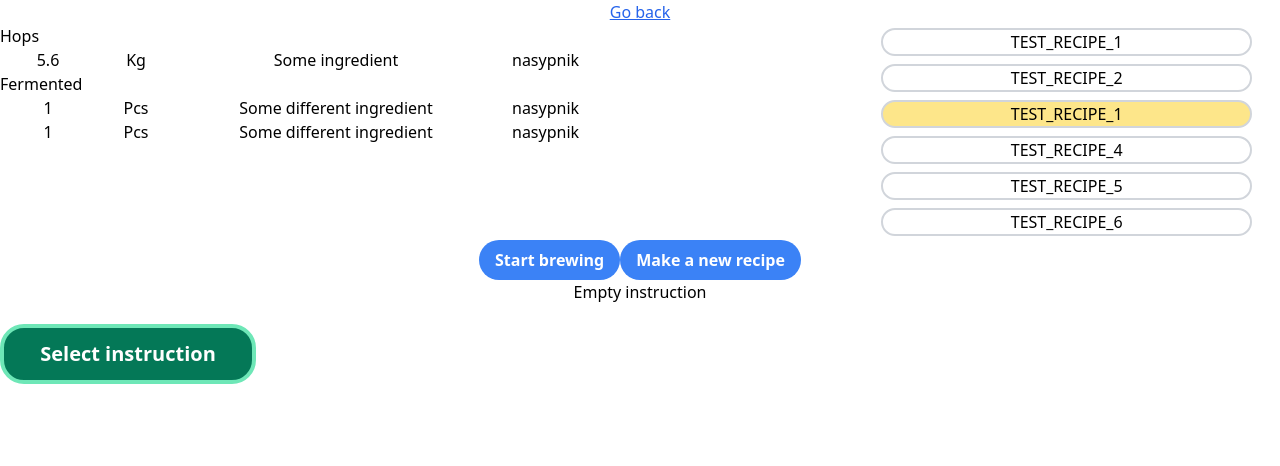
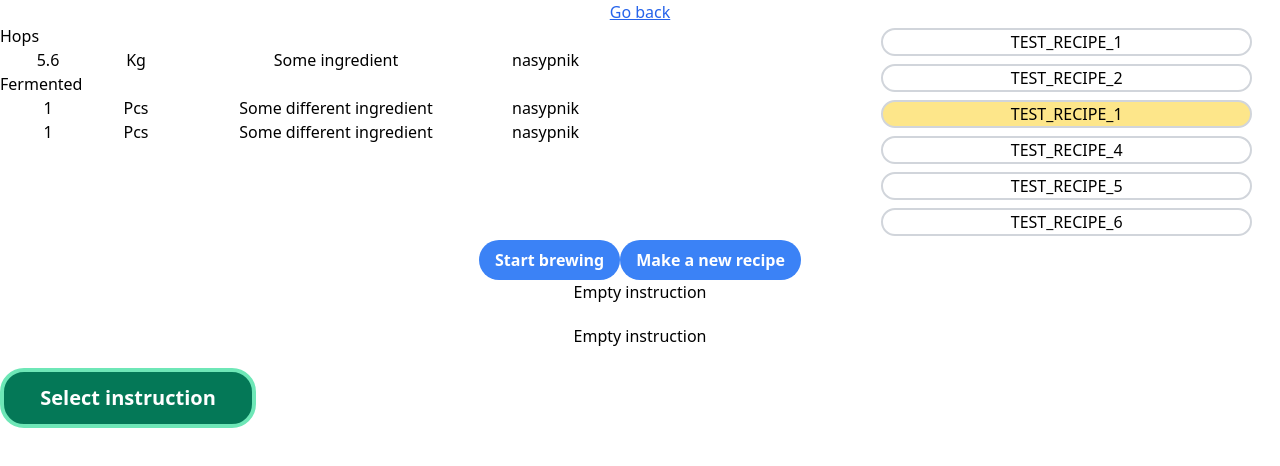
Before and after one commit to smart-brew/frontend, a React (Create React App) app: page /recipe/instructions in a window 1280 px wide. Shown: the top 466 px of the page. Built offline with nearby package versions, Linux system fonts and the light colour scheme.

Commit message:
feature(SB-90): started working on editable instructions listing

```diff
--- a/src/Pages/RecipeInstructionsPage.tsx
+++ b/src/Pages/RecipeInstructionsPage.tsx
@@ -4,6 +4,7 @@ import React, { useState } from 'react';
 import InstructionPopup from '../components/RecipeBuilding/InstructionPopup/InstructionPopup';
 import FunctionListType from '../types/FunctionData/FunctionListType';
 import FunctionType from '../types/FunctionData/FunctionType';
+import EditableInstruction from '../components/RecipeBuilding/InstructionComponents/EditableInstruction';
 
 const functions: FunctionListType = {
   functionsArray: [
@@ -145,6 +146,12 @@ const RecipeInstructionsPage: React.FC = () => {
   return (
     <div className="flex flex-col space-y-5 justify-center">
       <span>{selectedInstr.name}</span>
+      <EditableInstruction
+        instruction={selectedInstr}
+        onDelete={() => {
+          return true;
+        }}
+      />
       <button
         className="select-button w-1/5"
         type="button"
--- /dev/null
+++ b/src/components/RecipeBuilding/InstructionComponents/EditableInstruction.tsx
@@ -0,0 +1,28 @@
+import React from 'react';
+import InstructionConstants from '../../../helper_scripts/InstructionConstants';
+import FunctionType from '../../../types/FunctionData/FunctionType';
+
+interface EditableInstructionProps {
+  instruction: FunctionType;
+  onDelete: () => boolean;
+}
+
+const EditableInstruction: React.FC<EditableInstructionProps> = ({
+  instruction,
+  onDelete,
+}: EditableInstructionProps) => {
+  // const getInstructionState = (): void => {};
+
+  let instructionCustomization = null;
+  if (instruction.code_name === InstructionConstants.TEMPERATURE) {
+    instructionCustomization = <div>TEMPERATURE</div>;
+  }
+  return (
+    <div className="flex flex-col">
+      <h2>{instruction.name}</h2>
+      {instructionCustomization}
+    </div>
+  );
+};
+
+export default EditableInstruction;
--- /dev/null
+++ b/src/helper_scripts/InstructionConstants.ts
@@ -0,0 +1,13 @@
+export default class InstructionConstants {
+  static TEMPERATURE: string = 'SET_TEMPERATURE';
+
+  static MOTOR: string = 'SET_MOTOR_SPEED';
+
+  static PUMP: string = 'TRANSFER_LIQUIDS';
+
+  static UNLOADER: string = 'UNLOAD';
+
+  static WAIT: string = 'WAIT';
+
+  static MANUAL: string = 'MANUAL';
+}
```
Also changed, not shown: src/components/RecipeBuilding/InstructionComponents/TemperatureEditableInstr.tsx (added, +12 -0 lines).
